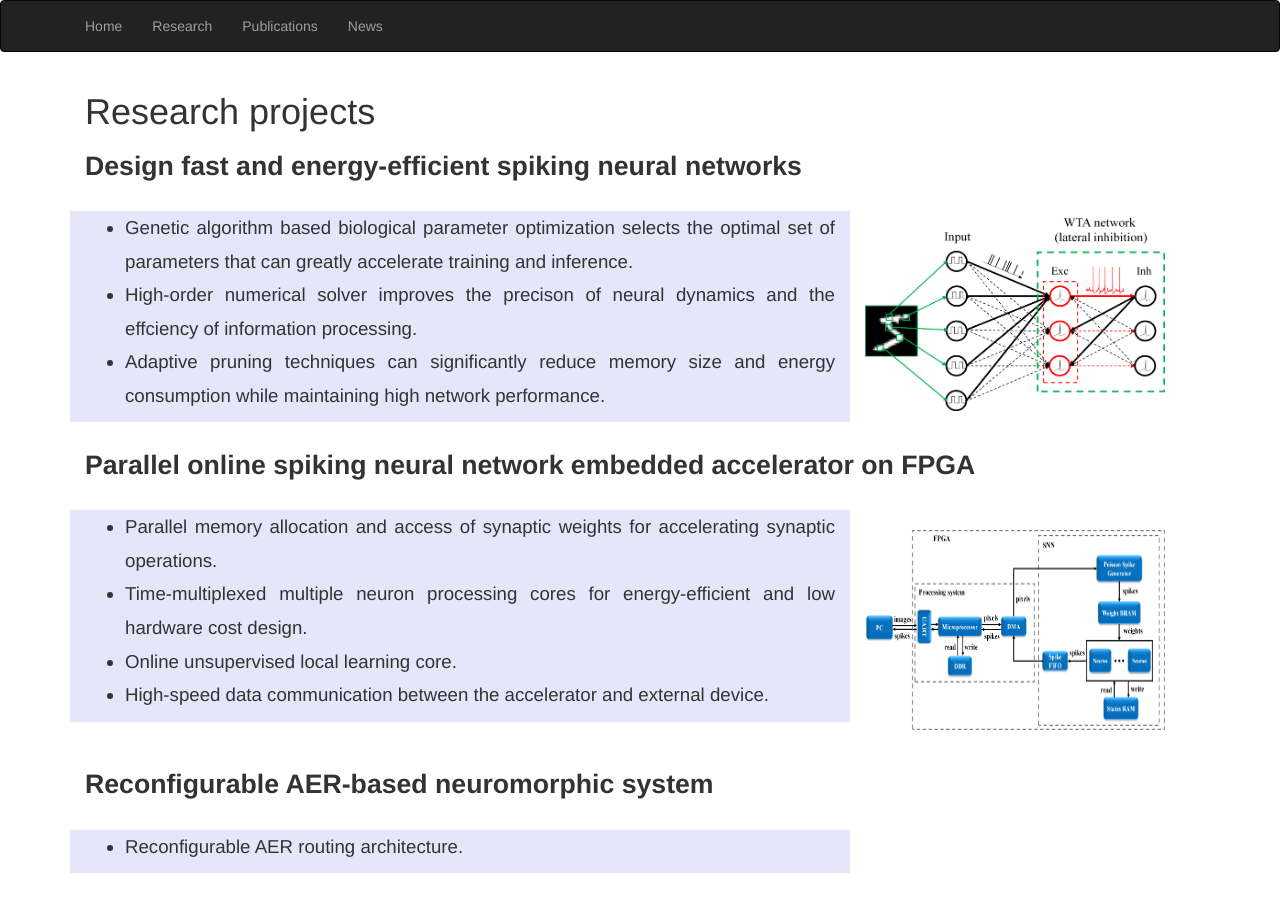
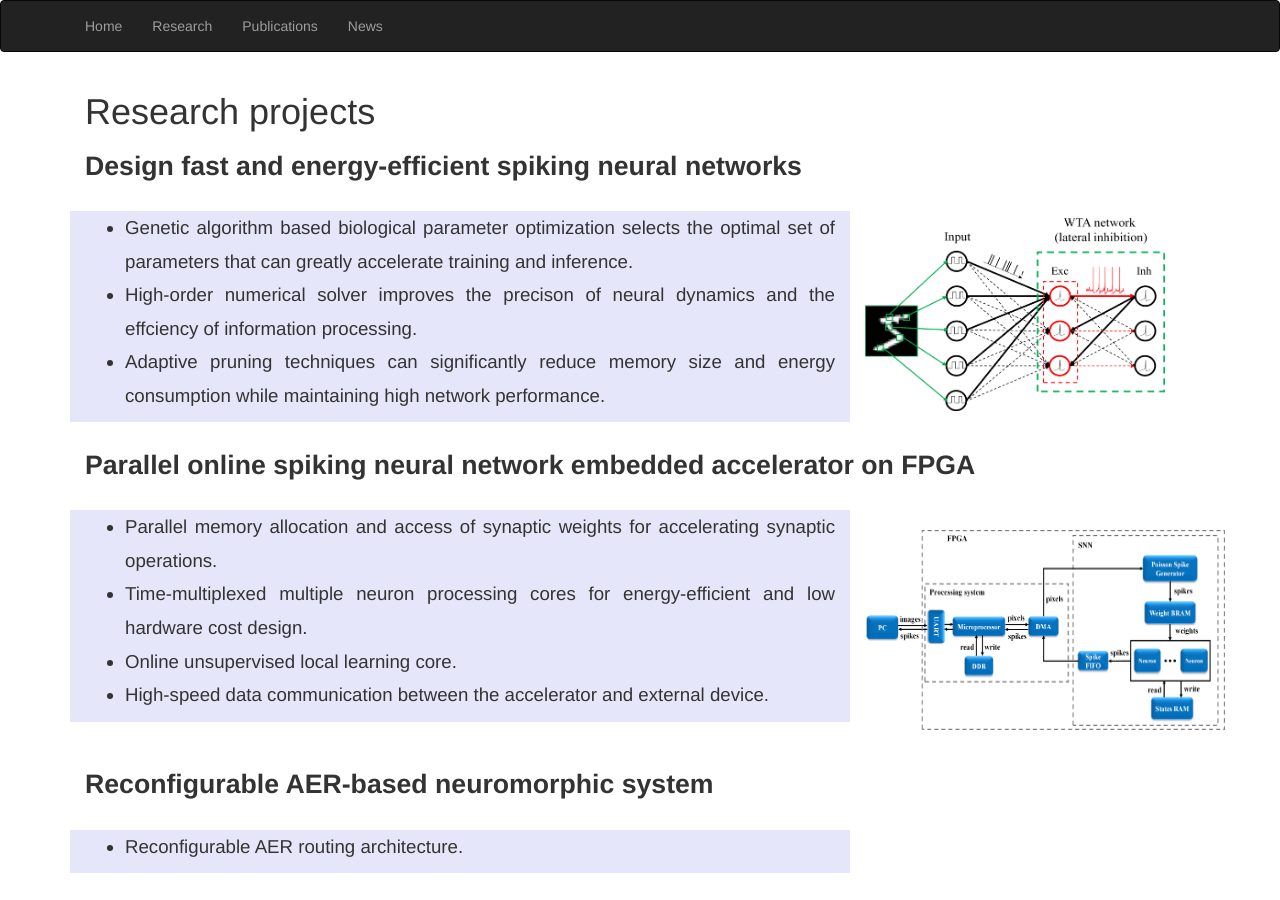
Before and after one commit to Wenzheguo/Wenzheguo.github.io, a Jekyll site: the page built from Research/index.html, in a window 1280 px wide. Built offline with Jekyll 4.4.1, drawn with Linux system fonts in a browser that asks for light colours.

Commit message:
Update index.html

```diff
--- a/Research/index.html
+++ b/Research/index.html
@@ -32,7 +32,7 @@ title: Research
         </div>
         <div class="col-md-4">
             <br>
-            <img class="img-responsive" src="/images/system_overview.png" style="width:300px;height:200px" alt="Myself"><br>
+            <img class="img-responsive" src="/images/system_overview.png" style="width:400px;height:200px" alt="Myself"><br>
         </div>
     </div>
 
@@ -44,4 +44,5 @@ title: Research
             </ul>
         </div>
     </div>
+    <br>
 </div>
```
